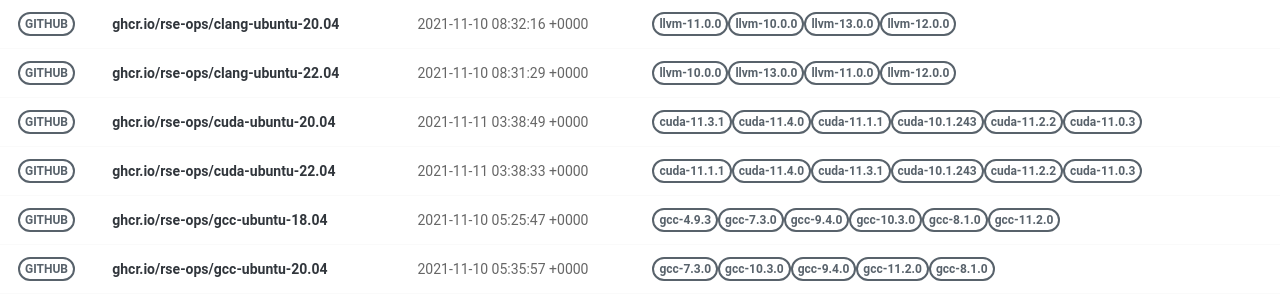
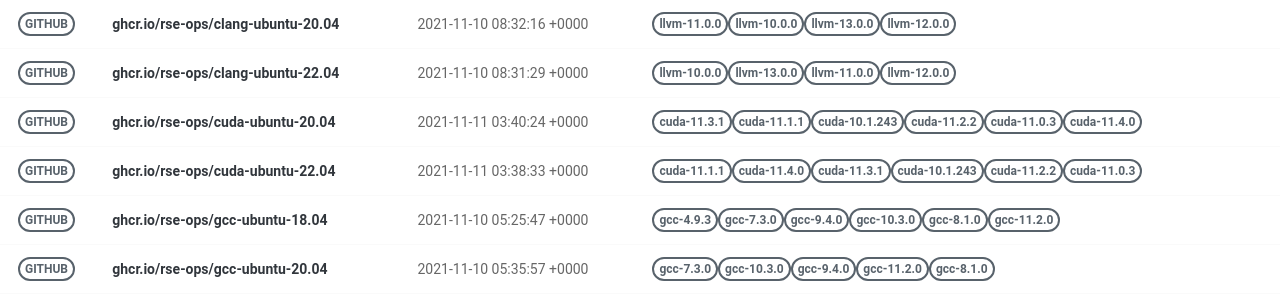
Before and after one commit to rse-ops/docker-images, a Jekyll site: the page built from pages/index.md, in a window 1280 px wide. Shown: the part 179-479 px from the top of the page. Built offline with Jekyll 4.4.1, drawn with Linux system fonts in a browser that asks for light colours; nearby versions of some CDN libraries.

Commit message:
Automated push to update library 2021-11-11

```diff
--- a/_library/ghcr.io-rse-ops-cuda-ubuntu-20.04.md
+++ b/_library/ghcr.io-rse-ops-cuda-ubuntu-20.04.md
@@ -1,7 +1,7 @@
 ---
 layout: container
 name: ghcr.io/rse-ops/cuda-ubuntu-20.04
-updated_at: 2021-11-11 03:38:49.114637
+updated_at: 2021-11-11 03:40:24.640252
 
 
 container_url: https://github.com/orgs/rse-ops/packages/container/package/cuda-ubuntu-20.04
```
Also changed, not shown: other parts of _library/ghcr.io-rse-ops-cuda-ubuntu-20.04.md (+3 -3 lines).
